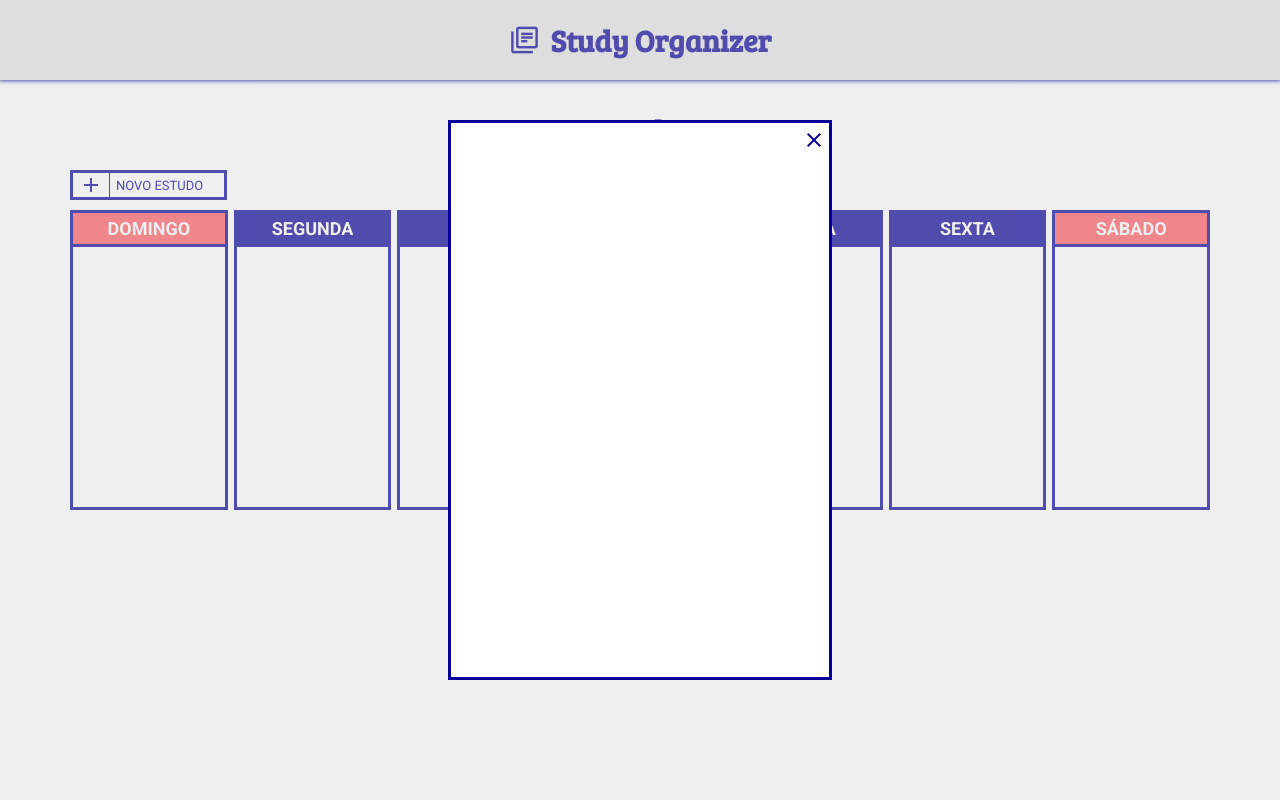
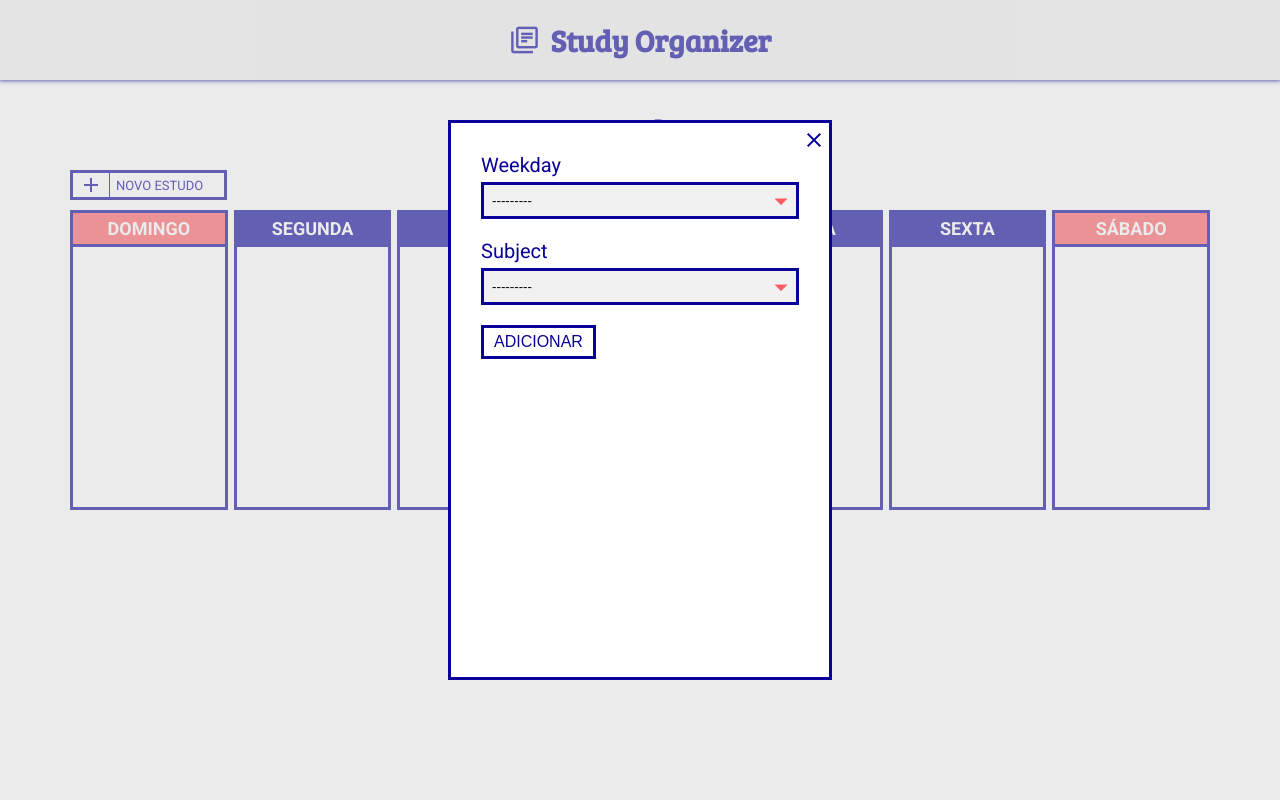
Before and after one commit to Werberty/study-organizer, a Django app: page / in a window 1280 px wide, after a click that opens the changed part. Run offline with Django 4.2, Linux system fonts and the light colour scheme; data that the repository does not hold is empty.

Commit message:
FEAT: Base para formulários

```diff
--- a/base_static/global/css/style.css
+++ b/base_static/global/css/style.css
@@ -5,7 +5,7 @@
     --secundary-color: #FD5C63;
     --tertiary-color: #A5E2FF;
     --white-color: #FFFFFF;
-    --ligth-gray: #E5E5E5;
+    --ligth-gray: #f1f1f1;
 
     --border: .3rem;
     --gap: 3rem;
@@ -75,6 +75,29 @@ a {
     font-size: 3.2rem;
 }
 
+/* Button generic */
+
+.button-generic {
+    border: var(--border) solid var(--primary-color);
+    background: var(--white-color);
+    cursor: pointer;
+    font-size: 1.6rem;
+    color: var(--primary-color);
+    text-transform: uppercase;
+    padding: .5rem 1rem;
+    transition: all 300ms ease-in-out;
+}
+
+.button-generic:hover {
+    background: var(--primary-color);
+    color: var(--white-color);
+    font-weight: bold;
+}
+
+.button-generic:focus {
+    border: var(--border) solid var(--secundary-color);
+}
+
 /* Button New Study */
 
 .new-study span,
@@ -131,7 +154,7 @@ a {
     right: 0px;
     width: 100%;
     height: 100%;
-    background-color: rgba(211, 211, 211, 0.356);
+    background-color: rgba(211, 211, 211, 0.452);
 }
 
 .modal .close-modal {
@@ -156,6 +179,45 @@ a {
 .close-modal span {
     border: none;
     padding: none;
+}
+
+/* Form */
+.main-form {
+    padding: 3rem;
+}
+
+.form-content-grid {
+    display: flex;
+    flex-flow: column nowrap;
+}
+
+.form-group{
+    margin-bottom: 2rem;
+}
+
+.form-group label {
+    display: block;
+    margin-bottom: .5rem;
+}
+
+.form-group select {
+    padding: .8rem;
+    width: 100%;
+    border: var(--border) solid var(--primary-color);
+
+    appearance: none;
+    -webkit-appearance: none;
+    -moz-appearance: none;
+    background: url(../img/arrow_drop_down_FILL0_wght400_GRAD0_opsz48.png) no-repeat center right var(--ligth-gray);
+    background-size: 3rem 3rem;
+}
+
+.form-group select:focus {
+    border: var(--border) solid var(--secundary-color);
+}
+
+.form-group option {
+    font-size: 1.5rem;
 }
 
 /* Week studies */
--- /dev/null
+++ b/studies/forms.py
@@ -0,0 +1,12 @@
+from django import forms
+
+from .models import Study
+
+
+class StudyForm(forms.ModelForm):
+    class Meta:
+        model = Study
+        fields = (
+            'weekday',
+            'subject',
+        )
--- a/studies/templates/studies/home.html
+++ b/studies/templates/studies/home.html
@@ -16,6 +16,27 @@
                     </span>
                 </label>
                 <div class="content-modal">
+
+                    <div class="main-form">
+                        <form action="#" method="POST">
+                            {% csrf_token %}
+                            <div class="form-content form-content-grid">
+                                {% for field in form %}
+                                <div class="form-group">
+                                    <label for="{{ field.id_for_label }}">{{ field.label }}</label>
+                                    {{ field }}
+
+                                    {{ field.errors }}
+                                </div>
+                                {% endfor %}
+                            </div>
+                            <div class="form-content form-content-grid">
+                                <div class="form-group">
+                                    <button class="button-generic" type="submit">Adicionar</button>
+                                </div>
+                            </div>
+                        </form>
+                    </div>
 
                 </div>
             </div>
--- a/studies/views.py
+++ b/studies/views.py
@@ -1,13 +1,16 @@
 from django.shortcuts import render
 
+from .forms import StudyForm
 from .models import Study, Subject
 
 
 def home(request):
     studies = Study.objects.all()
+    form = StudyForm()
 
     return render(request, 'studies/home.html', context={
-        'studies': studies
+        'studies': studies,
+        'form': form,
     })
 
 
```
Also changed, not shown: base_static/global/img/arrow_drop_down_FILL0_wght400_GRAD0_opsz48.png (added).
